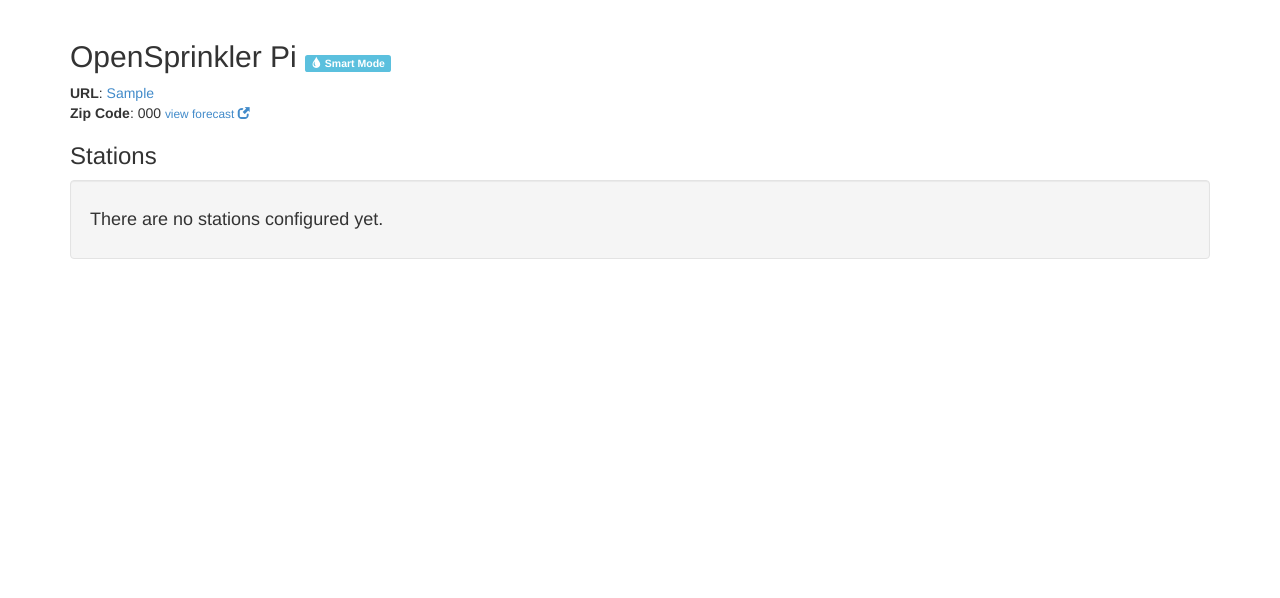
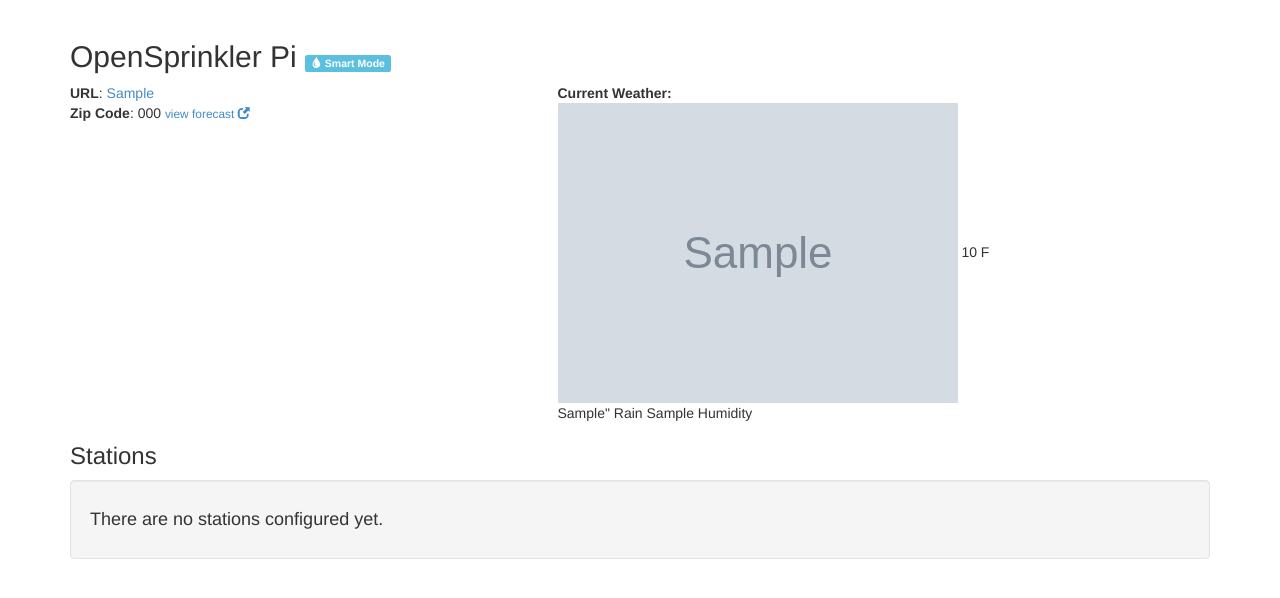
Before and after one commit to olsenb/ospi-website, a Django app: template project/ospi/templates/ospi/rpi_home.html in a window 1280 px wide. Shown: the part 52-650 px from the top of the page. Run offline with Django 3.2, Linux system fonts and the light colour scheme; the template is opened without the code that fills it: most values are stand-ins (such as "Sample title", 1, 10 or a date in 2020); grey boxes marked "Sample" are stand-in pictures; parts of the project's set-up code (start-up, migrations or seed data) failed here and were passed over.

Commit message:
Adding the current weather widget

```diff
--- a/project/ospi/templates/ospi/rpi_home.html
+++ b/project/ospi/templates/ospi/rpi_home.html
@@ -16,15 +16,17 @@
         </span>
       </small>
     </h2>
-
+    <div class="row">
+      <div class="col-md-5 col-xs-12">
         <strong>URL</strong>:
         {% if account.get_remote_uri %}
-      <a href="{{ account.get_remote_uri }}"
-      >{{ account.get_remote_uri }}</a>
+          <a href="{{ account.get_remote_uri }}">
+            {{ account.get_remote_uri }}
+          </a>
         {% else %}
           --
         {% endif %}
-    <br/>
+        <br />
         <strong>Zip Code</strong>:
         {% if account.zip_code %}
           {{ account.zip_code }}
@@ -36,7 +38,16 @@
         {% else %}
           --
         {% endif %}
-    <br/>
+      </div>
+      <div class="col-md-6 col-xs-12">
+        <strong>Current Weather:</strong>
+        <br />
+        <img src="{{ weather.current_observation.icon_url }}" />
+        {{ weather.current_observation.temp_f }} F<br />
+        {{ weather.current_observation.precip_1hr_in }}" Rain
+        {{ weather.current_observation.relative_humidity }} Humidity
+      </div>
+    </div>
     {% comment %}
     <strong>Last Watering</strong>:
     {% if account.last_watering %}
--- a/project/ospi/views.py
+++ b/project/ospi/views.py
@@ -1,5 +1,6 @@
 import datetime
 import logging
+from weather import get_current_weather
 
 from django.contrib import messages
 from django.core.urlresolvers import reverse
@@ -14,6 +15,10 @@ from .models import *
 class HomeView(ListView):
     model = Account
     template_name = 'ospi/rpi_home.html'
+
+    def get_context_data(self, **kwargs):
+        weather = get_current_weather(self.model)
+        return super(HomeView, self).get_context_data(weather=weather, **kwargs)
 
 
 class StationsListView(ListView):
```
Lines whose indentation alone changed are shown as unchanged.
